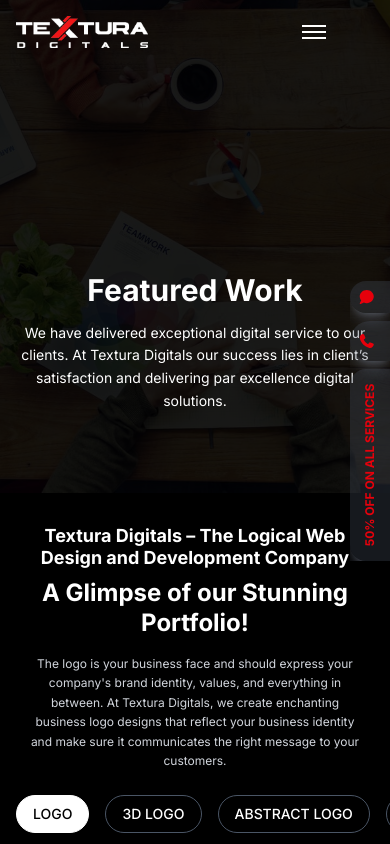
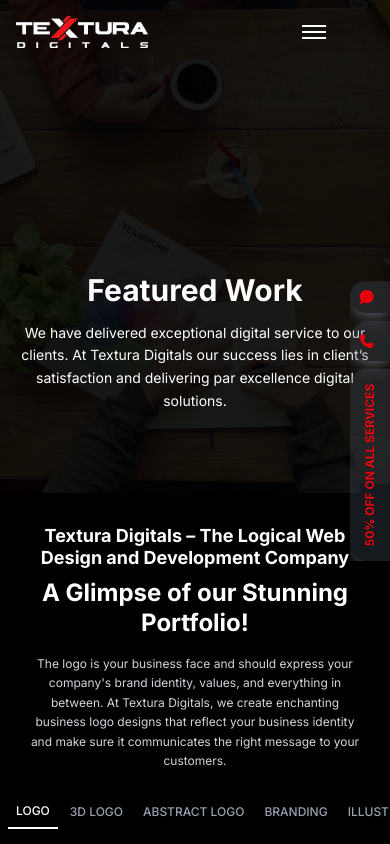
Before and after one commit to muhammadammar33/texturadigitals, a Next.js app: page /portfolio in a window 390 px wide. Shown: the top 844 px of the page. Built offline with nearby package versions, Linux system fonts and the light colour scheme; a web font is replaced by a local one.

Commit message:
All Done

```diff
--- a/components/Portfolio.jsx
+++ b/components/Portfolio.jsx
@@ -155,34 +155,13 @@
                 </div>
 
                 {/* Category Navigation */}
-                <div className="w-full mb-4">
-                    <div className="block sm:hidden">
-                        <div className="overflow-x-auto scrollbar-hide px-4">
-                            <div className="flex gap-4 min-w-max pb-2" style={{ scrollbarWidth: 'none', msOverflowStyle: 'none' }}>
+                <div className="overflow-x-auto pb-2 mb-4 px-2 sm:px-8">
+                    <div className="flex gap-1 min-w-max sm:flex-wrap sm:justify-center sm:min-w-0">
                         {categories.map((category) => (
                         <button
                             key={category}
                             onClick={() => setActiveCategory(category)}
-                                    className={`px-4 py-2 text-sm font-medium transition-all duration-300 whitespace-nowrap rounded-full border ${
-                                    activeCategory === category
-                                        ? "bg-white text-black border-white"
-                                        : "text-white border-gray-600 hover:border-white hover:bg-white hover:text-black"
-                                    }`}
-                                >
-                                    {category}
-                                </button>
-                                ))}
-                            </div>
-                        </div>
-                    </div>
-
-                    <div className="hidden sm:block px-2 sm:px-8">
-                        <div className="flex gap-2 flex-wrap justify-center">
-                            {categories.map((category) => (
-                            <button
-                                key={category}
-                                onClick={() => setActiveCategory(category)}
-                                className={`px-4 py-2 text-sm font-medium transition-all duration-300 whitespace-nowrap ${
+                            className={`px-2 sm:px-4 py-2 text-xs sm:text-sm font-medium transition-all duration-300 whitespace-nowrap ${
                             activeCategory === category
                                 ? "text-white border-b-2 border-white"
                                 : "text-gray-400 hover:text-white"
@@ -191,7 +170,6 @@
                             {category}
                         </button>
                         ))}
-                        </div>
                     </div>
                 </div>
         </div>
```
Lines whose indentation alone changed are shown as unchanged.
